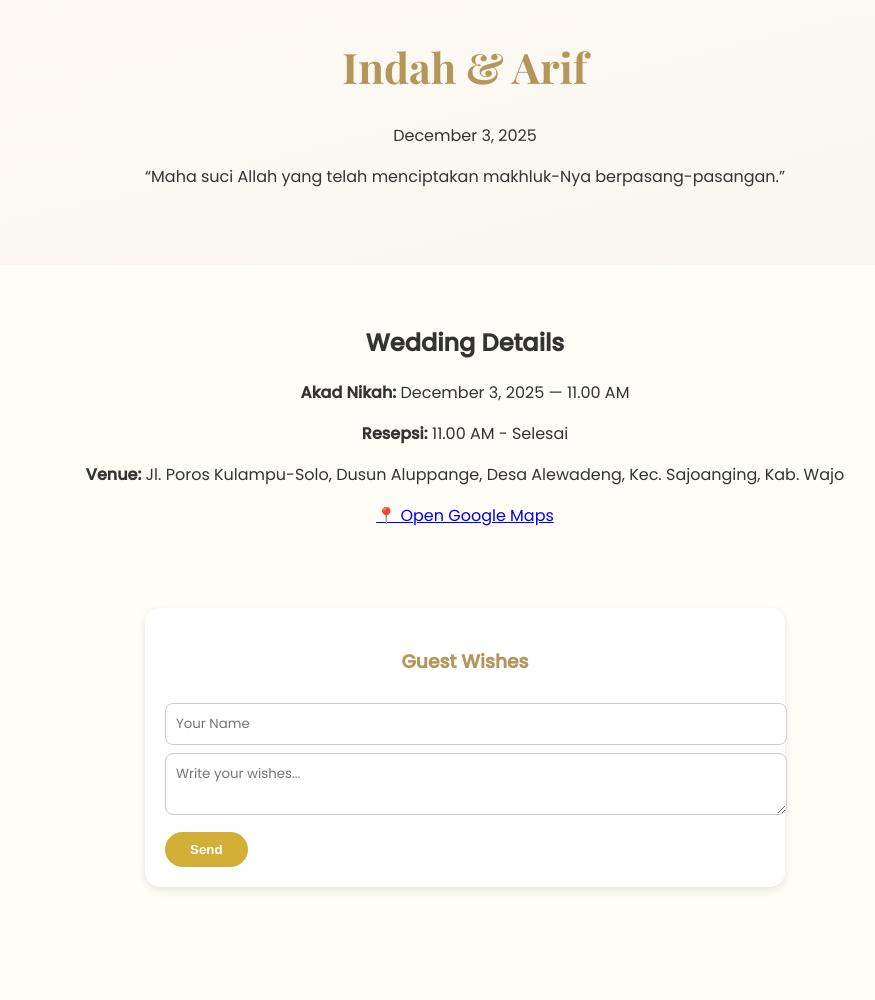
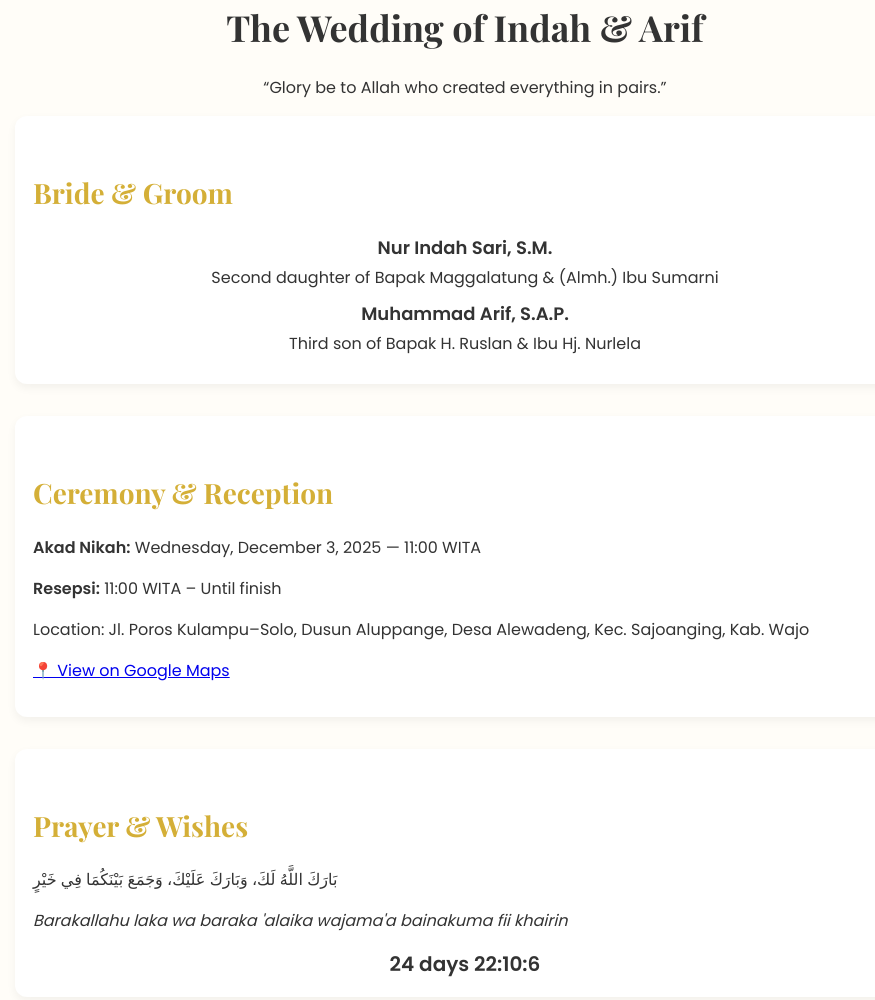
Before and after one commit to sttnrsyh8-png/Pernikahan-Indah-dan-Arif, a plain HTML site: page invitation.html in a window 1280 px wide. Shown: the part 49-1049 px from the top of the page, without its empty margins (175-1050 px from the left). Before the commit the page ends 976 px from the top, so only its background shows below. Drawn offline with nearby package versions, Linux system fonts and the light colour scheme; no server answers.

Commit message:
Add files via upload

```diff
--- a/invitation.html
+++ b/invitation.html
@@ -1,130 +1,114 @@
 <!DOCTYPE html>
 <html lang="en">
 <head>
-  <meta charset="UTF-8">
-  <meta name="viewport" content="width=device-width, initial-scale=1.0">
-  <title>Indah & Arif Wedding Invitation</title>
-  <link href="https://fonts.googleapis.com/css2?family=Playfair+Display:wght@700&family=Poppins:wght@400;500&display=swap" rel="stylesheet">
+  <meta charset="utf-8">
+  <meta name="viewport" content="width=device-width,initial-scale=1">
+  <title>Indah & Arif - Invitation</title>
+  <link href="https://fonts.googleapis.com/css2?family=Playfair+Display:wght@400;700&family=Poppins:wght@300;400;600&display=swap" rel="stylesheet">
   <style>
-    body {
-      margin: 0;
-      background: #fffdf8;
-      font-family: 'Poppins', sans-serif;
-      color: #333;
-      text-align: center;
-    }
-    header {
-      padding: 60px 20px;
-      background: linear-gradient(to bottom right, #fffaf4, #f9f6ef);
-    }
-    h1 {
-      font-family: 'Playfair Display', serif;
-      font-size: 42px;
-      color: #b4955a;
-    }
-    section { padding: 40px 20px; }
-    .guestbook {
-      max-width: 600px;
-      margin: 40px auto;
-      text-align: left;
-      background: #fff;
-      border-radius: 15px;
-      padding: 20px;
-      box-shadow: 0 3px 10px rgba(0,0,0,0.1);
-    }
-    .guestbook h3 { text-align:center; color:#b4955a; }
-    input, textarea {
-      width: 100%; padding: 10px; margin-top: 8px;
-      border: 1px solid #ccc; border-radius: 8px; font-family: inherit;
-    }
-    button {
-      background-color: #d4af37;
-      color: white;
-      border: none;
-      border-radius: 30px;
-      padding: 10px 25px;
-      cursor: pointer;
-      font-weight: 600;
-      margin-top: 10px;
-    }
-    button:hover { background-color: #b5952f; }
-    .message { border-bottom: 1px solid #eee; padding: 10px 0; }
-    .message strong { color: #b4955a; }
+    body{margin:0;font-family:"Poppins",sans-serif;background:#fffdf8;color:#333;}
+    .container{max-width:900px;margin:0 auto;padding:28px;}
+    h2{font-family:"Playfair Display",serif;color:#d4af37;font-size:28px;margin-top:40px;}
+    .section{margin-bottom:32px;padding:18px;border-radius:12px;background:#fff;box-shadow:0 4px 10px rgba(0,0,0,0.05);}
+    .profile{text-align:center;margin:10px 0;}
+    .profile strong{display:block;font-size:18px;margin-bottom:4px;}
+    .guestbook{max-width:700px;margin:0 auto;}
+    input,textarea{width:100%;padding:10px;border:1px solid #eee;border-radius:8px;margin-top:6px;font-family:inherit;}
+    button{background:#d4af37;color:#111;border:none;padding:10px 20px;border-radius:8px;font-weight:700;cursor:pointer;margin-top:8px;}
+    .msg{background:#fff;border-left:4px solid #d4af37;padding:10px;border-radius:8px;margin-top:10px;}
+    .countdown{text-align:center;font-weight:700;font-size:20px;margin-top:10px;}
   </style>
 </head>
 <body>
-  <header>
-    <h1>Indah & Arif</h1>
-    <p>December 3, 2025</p>
-    <p>“Maha suci Allah yang telah menciptakan makhluk-Nya berpasang-pasangan.”</p>
-  </header>
+  <div class="container">
+    <h1 style="text-align:center;font-family:'Playfair Display',serif;font-size:36px;">The Wedding of Indah &amp; Arif</h1>
+    <p style="text-align:center;">“Glory be to Allah who created everything in pairs.”</p>
 
-  <section>
-    <h2>Wedding Details</h2>
-    <p><b>Akad Nikah:</b> December 3, 2025 — 11.00 AM</p>
-    <p><b>Resepsi:</b> 11.00 AM - Selesai</p>
-    <p><b>Venue:</b> Jl. Poros Kulampu-Solo, Dusun Aluppange, Desa Alewadeng, Kec. Sajoanging, Kab. Wajo</p>
-    <a href="https://maps.app.goo.gl/52bUetkWoo8VFB3g8" target="_blank">📍 Open Google Maps</a>
-  </section>
+    <div class="section">
+      <h2>Bride &amp; Groom</h2>
+      <div class="profile">
+        <strong>Nur Indah Sari, S.M.</strong>
+        Second daughter of Bapak Maggalatung &amp; (Almh.) Ibu Sumarni
+      </div>
+      <div class="profile">
+        <strong>Muhammad Arif, S.A.P.</strong>
+        Third son of Bapak H. Ruslan &amp; Ibu Hj. Nurlela
+      </div>
+    </div>
 
-  <section class="guestbook">
-    <h3>Guest Wishes</h3>
-    <form id="wishForm">
-      <input type="text" id="name" placeholder="Your Name" required>
-      <textarea id="message" placeholder="Write your wishes..." required></textarea>
+    <div class="section">
+      <h2>Ceremony & Reception</h2>
+      <p><strong>Akad Nikah:</strong> Wednesday, December 3, 2025 — 11:00 WITA</p>
+      <p><strong>Resepsi:</strong> 11:00 WITA – Until finish</p>
+      <p>Location: Jl. Poros Kulampu–Solo, Dusun Aluppange, Desa Alewadeng, Kec. Sajoanging, Kab. Wajo</p>
+      <p><a href="https://maps.app.goo.gl/52bUetkWoo8VFB3g8" target="_blank">📍 View on Google Maps</a></p>
+    </div>
+
+    <div class="section">
+      <h2>Prayer & Wishes</h2>
+      <p>بَارَكَ اللَّهُ لَكَ، وَبَارَكَ عَلَيْكَ، وَجَمَعَ بَيْنَكُمَا فِي خَيْرٍ</p>
+      <p><em>Barakallahu laka wa baraka 'alaika wajama'a bainakuma fii khairin</em></p>
+      <div class="countdown" id="countdownDisplay"></div>
+    </div>
+
+    <div class="section guestbook">
+      <h2>Guest Wishes</h2>
+      <form id="guestForm">
+        <input id="guestName" type="text" placeholder="Your name" required>
+        <textarea id="guestMsg" rows="3" placeholder="Write your wishes" required></textarea>
         <button type="submit">Send</button>
       </form>
       <div id="messages"></div>
-  </section>
+    </div>
+
+    <p style="text-align:center;margin-top:40px;">With love,<br><strong>Indah &amp; Arif 💛</strong></p>
+  </div>
 
   <script>
-    // continue music from previous page
-    const audio = new Audio("soft-piano-music-10-minutes-long-231315");
-    if (sessionStorage.getItem('musicPlaying') === 'true') {
-      audio.currentTime = parseFloat(sessionStorage.getItem('musicTime')) || 0;
-      audio.loop = true;
-      audio.volume = 0.7;
-      audio.play();
+    // countdown
+    (function(){
+      const target = new Date('2025-12-03T11:00:00+08:00').getTime();
+      const el = document.getElementById('countdownDisplay');
+      function update(){
+        const now = Date.now();
+        let diff = target - now;
+        if(diff<=0){el.textContent='Wedding Day — Congratulations!';return;}
+        const d=Math.floor(diff/86400000);
+        const h=Math.floor((diff%86400000)/3600000);
+        const m=Math.floor((diff%3600000)/60000);
+        const s=Math.floor((diff%60000)/1000);
+        el.textContent=`${d} days ${h}:${m}:${s}`;
       }
+      update(); setInterval(update,1000);
+    })();
 
-    // --- Guestbook using JSONBin.io ---
-    const binId = "YOUR_JSONBIN_ID"; // ganti setelah buat bin di jsonbin.io
-    const apiKey = "YOUR_API_KEY"; // tambahkan jika pakai private bin
-    const headers = apiKey ? { "Content-Type": "application/json", "X-Master-Key": apiKey } : { "Content-Type": "application/json" };
-
-    async function loadMessages() {
-      const res = await fetch(`https://api.jsonbin.io/v3/b/${binId}/latest`, { headers });
-      const data = await res.json();
-      const messages = data.record || [];
-      const container = document.getElementById("messages");
-      container.innerHTML = "";
-      messages.forEach(m => {
-        const div = document.createElement("div");
-        div.className = "message";
-        div.innerHTML = `<strong>${m.name}</strong><br>${m.text}`;
-        container.appendChild(div);
+    // guestbook localStorage
+    (function(){
+      const key='guestbook_indah_arif';
+      const form=document.getElementById('guestForm');
+      const messages=document.getElementById('messages');
+      function render(){
+        let arr=JSON.parse(localStorage.getItem(key)||'[]');
+        messages.innerHTML='';
+        arr.slice().reverse().forEach(i=>{
+          const div=document.createElement('div');
+          div.className='msg';
+          div.innerHTML='<strong>'+escape(i.name)+'</strong><div>'+escape(i.msg)+'</div>';
+          messages.appendChild(div);
         });
       }
-
-    document.getElementById("wishForm").addEventListener("submit", async e => {
+      form.onsubmit=e=>{
         e.preventDefault();
-      const name = document.getElementById("name").value.trim();
-      const text = document.getElementById("message").value.trim();
-      if (!name || !text) return;
-      const res = await fetch(`https://api.jsonbin.io/v3/b/${binId}/latest`, { headers });
-      const data = await res.json();
-      const current = data.record || [];
-      current.push({ name, text });
-      await fetch(`https://api.jsonbin.io/v3/b/${binId}`, {
-        method: "PUT",
-        headers,
-        body: JSON.stringify(current)
-      });
-      document.getElementById("wishForm").reset();
-      loadMessages();
-    });
-
-    loadMessages();
+        const n=form.guestName.value.trim(),m=form.guestMsg.value.trim();
+        if(!n||!m)return;
+        const arr=JSON.parse(localStorage.getItem(key)||'[]');
+        arr.push({name:n,msg:m});
+        localStorage.setItem(key,JSON.stringify(arr));
+        form.reset();render();
+      };
+      function escape(s){return s.replace(/[&<>"']/g,m=>({'&':'&amp;','<':'&lt;','>':'&gt;','"':'&quot;','\'':'&#39;'}[m]))}
+      render();
+    })();
   </script>
 </body>
 </html>
```
Also changed, not shown: index.html (+48 -80 lines). Lines whose indentation alone changed are shown as unchanged.
